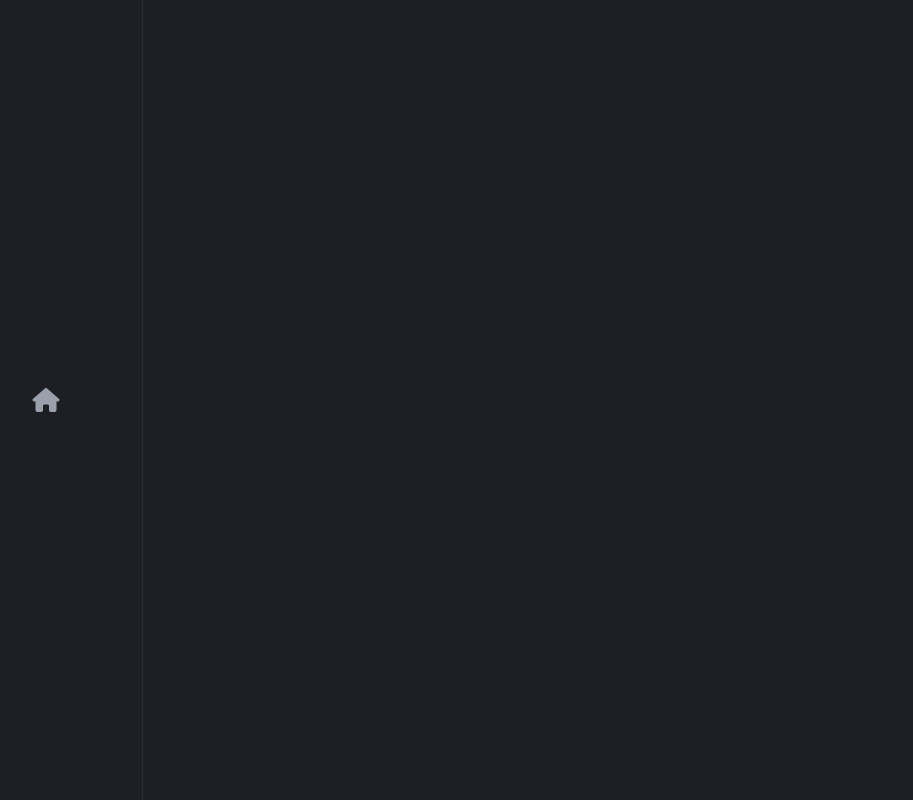
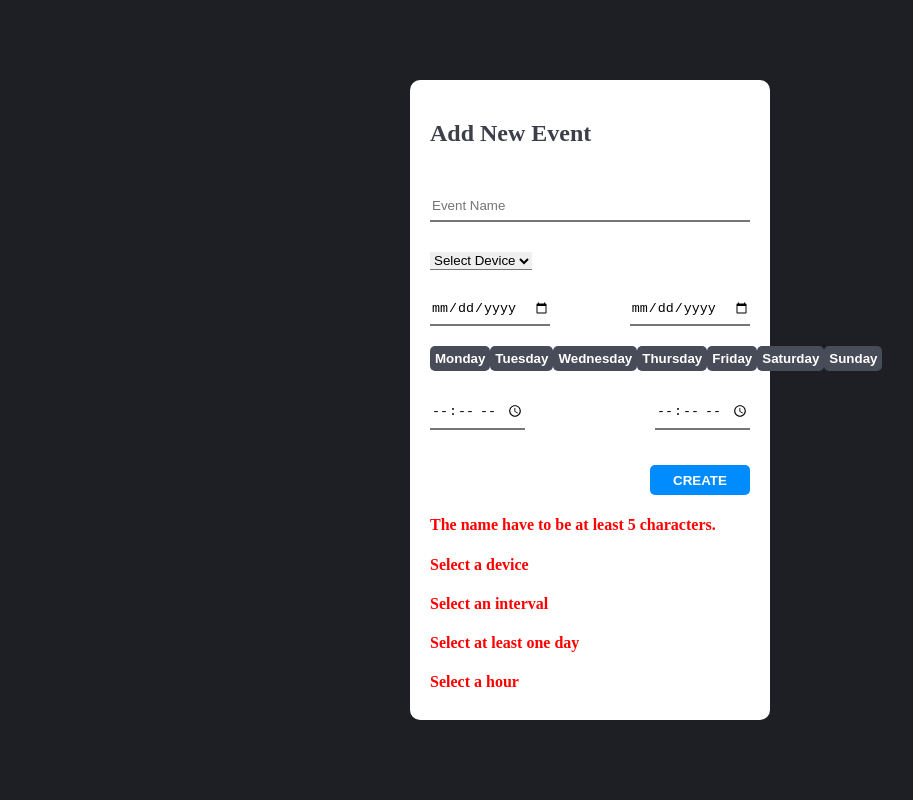
Before and after one commit to Shsl4/HomeGuard, a website: page WebApp/src/views/home.html in a window 1280 px wide. Shown: the whole page, without its empty margins (50-963 px from the left). Drawn offline with Linux system fonts and the light colour scheme; files that its build step writes are made by us from their sources.

Commit message:
addEvent Functionnality

```diff
--- a/WebApp/public/css/shared.css
+++ b/WebApp/public/css/shared.css
@@ -45,3 +45,116 @@ body{
     border-right: 1px solid var(--shark-900);
     transition: ease-in-out 0.25s;
 }
+
+
+/* Property Design Add Event. */
+
+.add-event-section{
+    height: 100%;
+
+    display: flex;
+    justify-content: center;
+    align-items: center;
+}
+
+
+.add-event-section .main-square{
+    width: 25%;
+    height: 600px;
+
+    padding: 20px;
+
+
+    background-color: white;
+
+    border-radius: 10px;
+
+}
+
+.add-event-section .main-square h2{
+    color: var(--shark-700);
+}
+
+.add-event-section .main-square .input-form-div form{
+    display: flex;
+    flex-direction: column;
+    justify-content: center;
+
+    width: 100%;
+
+}
+
+.add-event-section .main-square .input-form-div form input{
+    border-top: none;
+    border-left: none;
+    border-right: none;
+
+    padding-bottom: 7px;
+    margin-top: 30px;
+
+    outline: none;
+}
+
+
+.list-devices-div .list-devices{
+    margin-top: 30px;
+
+    border-top: none;
+    border-left: none;
+    border-right: none;
+    outline: none;
+}
+
+.add-event-section .main-square .input-form-div form .submit-event-div{
+    display: flex;
+    align-items: center;
+    justify-content: flex-end;
+
+    margin-top: 35px;
+
+}
+
+.add-event-section .main-square .input-form-div form .submit-event-div button{
+    background-color: rgb(0, 140, 255);
+    border: none;
+
+    width: 100px;
+    height: 30px;
+
+    border-radius: 5px;
+
+    font-weight: bold;
+    color: white;
+
+    cursor: pointer;
+
+}
+
+/* Property Design Button Select Day. */
+
+.list-day-div{
+    display: flex;
+    justify-content: center;
+    justify-content: space-between;
+}
+
+.list-day-div .day{
+    margin-top: 20px;
+
+    background-color: var(--shark-600);
+    font-weight: bold;
+    color: white;
+
+    border: none;
+    border-radius: 5px;
+    padding: 5px;
+
+    cursor: pointer;
+}
+
+/* General Property */
+
+.display-flex-space-between{
+    display: flex;
+    justify-content: space-between;
+}
--- /dev/null
+++ b/WebApp/public/js/add-event.js
@@ -0,0 +1,233 @@
+const nameEvent = document.querySelector('.event-name');
+const selectedDevice = document.querySelector('.list-devices');
+const selectedDateStart = document.querySelector('.date-start');
+const selectedEndStart = document.querySelector('.date-end');
+const selectedDayButton = document.querySelectorAll('.day');
+const selectedHourStart = document.querySelector('.hour-start');
+const selectedHourEnd = document.querySelector('.hour-end');
+
+/* For error message. */
+
+const errorMessageName = document.querySelector('.error-message-name');
+const errorMessageDevice = document.querySelector('.error-message-device');
+const errorMessageDate = document.querySelector('.error-message-date');
+const errorMessageDay = document.querySelector('.error-message-day');
+const errorMessageHour = document.querySelector('.error-message-hour');
+
+// JSON.
+
+var selectedDay = [];
+var nameEventUser;
+var nameDevice;
+var hourBegin;
+var minuteBegin;
+var minuteEnd;
+var hoursEnd;
+var startDay;
+var endDay;
+var startMonth;
+var endMonth;
+
+var hourJSONBegin;
+var hourJSONEnd;
+
+// We check every input.
+
+function checkInputEvent() {
+    var isNameValid = checkName();
+    var isDateValid = checkDate();
+    var isDeviceValid = checkDevice();
+    var isHourValid = checkHour();
+
+
+    if (isNameValid && isDateValid && isDeviceValid && isHourValid && selectedDay.length > 0) { // If every input is valid.
+
+        hourJSONBegin = formatHour(hourBegin, minuteBegin); // 22 h 30 -> 22,5
+        hourJSONEnd = formatHour(hoursEnd, minuteEnd);
+
+        console.log(nameEventUser);
+        console.log("Trigger (Interval Date)");
+
+        console.log(startDay);
+        console.log(startMonth);
+        console.log(endDay);
+        console.log(endMonth);
+
+        console.log("Time Windows");
+
+        console.log(hourJSONBegin);
+        console.log(hourJSONEnd);
+
+        console.log("Days Selected");
+        console.log(selectedDay);
+    } else {
+
+    }
+}
+
+
+
+// Function to select days.
+
+
+selectedDayButton.forEach(function(day, index){
+    day.addEventListener("click", function(){
+
+        if(day.getAttribute('active') === 'true'){
+            day.setAttribute('active', 'false');
+            day.style.backgroundColor = "#484c59";
+
+            const index = selectedDay.indexOf(day.innerHTML);
+
+            selectedDay.splice(index, 1); // We remove the day that have been unselected.
+
+            if(selectedDay.length > 0){
+                errorMessageDay.style.color = 'green';
+                errorMessageDay.innerHTML = `Day have been selected`;
+
+            }
+            else{
+                errorMessageDay.style.color = 'red';
+                errorMessageDay.innerHTML = `Select at least one day.`;
+            }
+
+
+        }
+        else{
+            day.setAttribute('active', 'true');
+            day.style.backgroundColor = "rgb(0, 140, 255)";
+
+            selectedDay.push(day.innerHTML);
+
+            if(selectedDay.length > 0){
+                errorMessageDay.style.color = 'green';
+                errorMessageDay.innerHTML = `Day have been selected`;
+                return true;
+            }
+
+
+        }
+
+    });
+});
+
+
+
+function checkName(){ // We check the name of the event.
+
+    if(nameEvent.value.length <= 4){
+        errorMessageName.innerHTML = `The name have to be at least 5 characters.`;
+        errorMessageName.style.color = 'red';
+        return false;
+    }
+    errorMessageName.innerHTML = `Valid name`;
+    errorMessageName.style.color = 'green';
+
+    nameEventUser = nameEvent.value;
+
+    return true;
+}
+
+function checkDevice(){ // We check if a device have been selected.
+    if(selectedDevice.value !== 'Select Device'){
+        errorMessageDevice.innerHTML = `You selected the device ${selectedDevice.value}`;
+        errorMessageDevice.style.color = 'green';
+
+        nameDevice = selectedDevice.value;
+
+        return true;
+    }
+}
+
+function checkDate(){ // We check if there is no overlap from the date that the user gave us.
+    let dateStart = new Date(selectedDateStart.value);
+    let dateEnd = new Date(selectedEndStart.value);
+
+    if (Object.prototype.toString.call(dateStart) === "[object Date]" && Object.prototype.toString.call(dateEnd) === "[object Date]") { // We check if the date are set or not.
+        if (isNaN(dateStart) && isNaN(dateEnd)) {
+          errorMessageDate.innerHTML = `Set a correct interval`;
+          errorMessageDate.style.color = 'red';
+        } else {
+            if(dateStart !== undefined && dateEnd !== undefined){ // If the two have been given.
+                if(dateStart > dateEnd){
+                    errorMessageDate.innerHTML = `Interval Overlap`;
+                    errorMessageDate.style.color = 'red';
+
+                    return false;
+                }
+                else{
+                    errorMessageDate.innerHTML = `Interval set`;
+                    errorMessageDate.style.color = 'green';
+
+                    // We get the month and the day of that month.
+
+                    startDay = dateStart.getDate();
+                    endDay = dateEnd.getDate();
+
+                    startMonth = dateStart.getMonth() + 1;
+                    endMonth = dateStart.getMonth() + 1;
+
+                    return true;
+                }
+            }
+        }
+      }
+
+}
+
+// Function to check interval hour.
+
+function checkHour() {
+    var hourStart = selectedHourStart.value.split(':');
+    var hourEnd = selectedHourEnd.value.split(':');
+
+    if(hourStart.length > 1 && hourEnd.length > 1){
+        var startHour = parseInt(hourStart[0]);
+        var startMinutes = parseInt(hourStart[1]);
+        var endHour = parseInt(hourEnd[0]);
+        var endMinutes = parseInt(hourEnd[1]);
+
+        if(endHour < startHour || (endHour === startHour && endMinutes < startMinutes)){ // Overlap to the next day
+            errorMessageHour.innerHTML = `Hour set`;
+            errorMessageHour.style.color = "green";
+
+            hourBegin = startHour;
+            hoursEnd = endHour;
+
+            minuteBegin = startMinutes;
+            minuteEnd = endMinutes;
+
+            return true;
+        }
+        else if(startHour === endHour && startMinutes === endMinutes){ // Same hour and minute
+            errorMessageHour.innerHTML = `Overlap hour`;
+            errorMessageHour.style.color = "red";
+
+
+            return false;
+        }
+        else if(startHour < endHour || (startHour === endHour && startMinutes < endMinutes)){ // The same day and valid time interval
+            errorMessageHour.innerHTML = `Hour set`;
+            errorMessageHour.style.color = "green";
+
+            hourBegin = startHour;
+            hoursEnd = endHour;
+
+            minuteBegin = startMinutes;
+            minuteEnd = endMinutes;
+
+            return true;
+        }
+        else{
+            errorMessageHour.innerHTML = `Overlap hour`;
+            errorMessageHour.style.color = "red";
+
+            return false;
+        }
+    }
+}
+
+function formatHour(hour, minute){
+    var decimalHour = hour + minute / 60;
+    return decimalHour;
+}
--- a/WebApp/src/views/home.html
+++ b/WebApp/src/views/home.html
@@ -6,29 +6,69 @@
     <link rel="stylesheet" href="css/shared.css">
     <link rel="stylesheet" href="https://fonts.googleapis.com/css?family=Plus Jakarta Sans">
     <script src="https://kit.fontawesome.com/a345e0e583.js" crossorigin="anonymous"></script>
+
+
 </head>
 <body>
+    <section class="add-event-section">
+        <div class="main-square">
+            <div class="title-event">
+                <h2>Add New Event</h2>
+            </div>
 
-    <div class="sidebar">
-        <i class="fa-solid fa-house fa-xl secondary-text"></i>
-    </div>
+            <div class="input-form-div">
+
+                <form>
+                    <input type="text" placeholder="Event Name"  oninput="checkName()" class="event-name">
+
+                    <div class="list-devices-div">
+                        <select class="list-devices" onchange="checkDevice()">
+                            <option value="" selected disabled hidden>Select Device</option>
+                            <option>Pierre</option>
+                            <option>Waël</option>
+                        </select>
+                    </div>
+                    <div class="date-input display-flex-space-between">
+                        <input type="date" placeholder="Start Date" class="date-start" onchange="checkDate()">
+                        <input type="date" placeholder="End Date" class="date-end" onchange="checkDate()">
+                    </div>
+
+                    <div class="list-day-div">
+                        <button type="button" class="day">Monday</button>
+                        <button type="button" class="day">Tuesday</button>
+                        <button type="button" class="day">Wednesday</button>
+                        <button type="button" class="day">Thursday</button>
+                        <button type="button" class="day">Friday</button>
+                        <button type="button" class="day">Saturday</button>
+                        <button type="button" class="day">Sunday</button>
+                    </div>
+
+                    <div class="hour-input display-flex-space-between">
+                        <input type="time" class="hour-start" onchange="checkHour()">
+                        <input type="time" class="hour-end" onchange="checkHour()">
+                    </div>
+
+                    <div class="submit-event-div">
+                        <button type="button" class="submit-event" onclick="checkInputEvent()">CREATE</button>
+                    </div>
+
+
+                </form>
+            </div>
+
+            <div class="error-message-div">
+                <h4 class="error-message-name" style="color: red">The name have to be at least 5 characters.</h4>
+                <h4 class="error-message-device" style="color: red">Select a device</h4>
+                <h4 class="error-message-date" style="color: red">Select an interval</h4>
+                <h4 class="error-message-day" style="color: red">Select at least one day</h4>
+                <h4 class="error-message-hour" style="color: red">Select a hour</h4>
+            </div>
+        </div>
+
+
+    </section>
+
 
 </body>
-<script>
-    var elems = document.getElementsByClassName('sidebar');
-    for(var i = 0; i < elems.length; ++i){
-        let elem = elems[i];
-        elem.addEventListener('mouseenter', () => {
-
-            elem.style.maxWidth = "15%";
-
-        });
-
-        elem.addEventListener('mouseout', () => {
-
-            elem.style.maxWidth = "50pt";
-
-        });
-    }
-</script>
+<script src="js/add-event.js"></script>
 </html>
```
